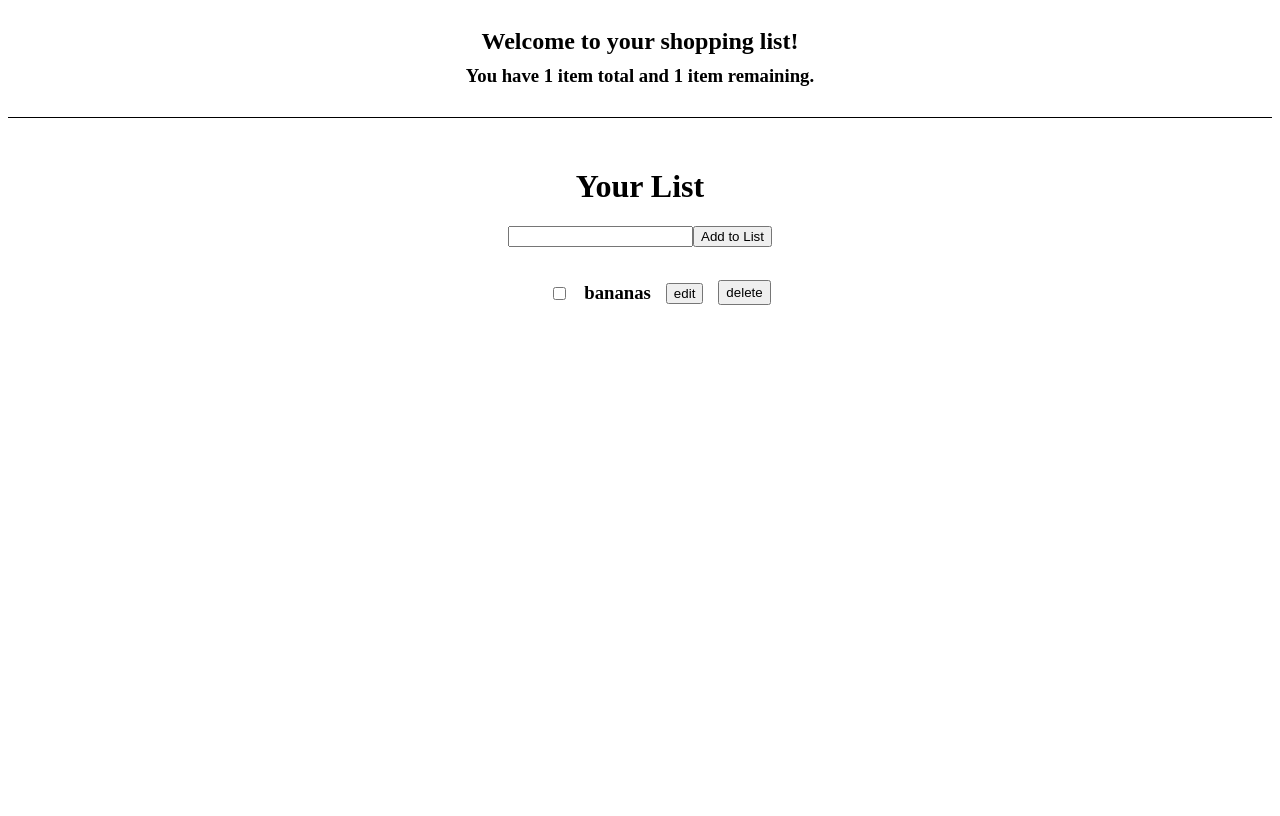
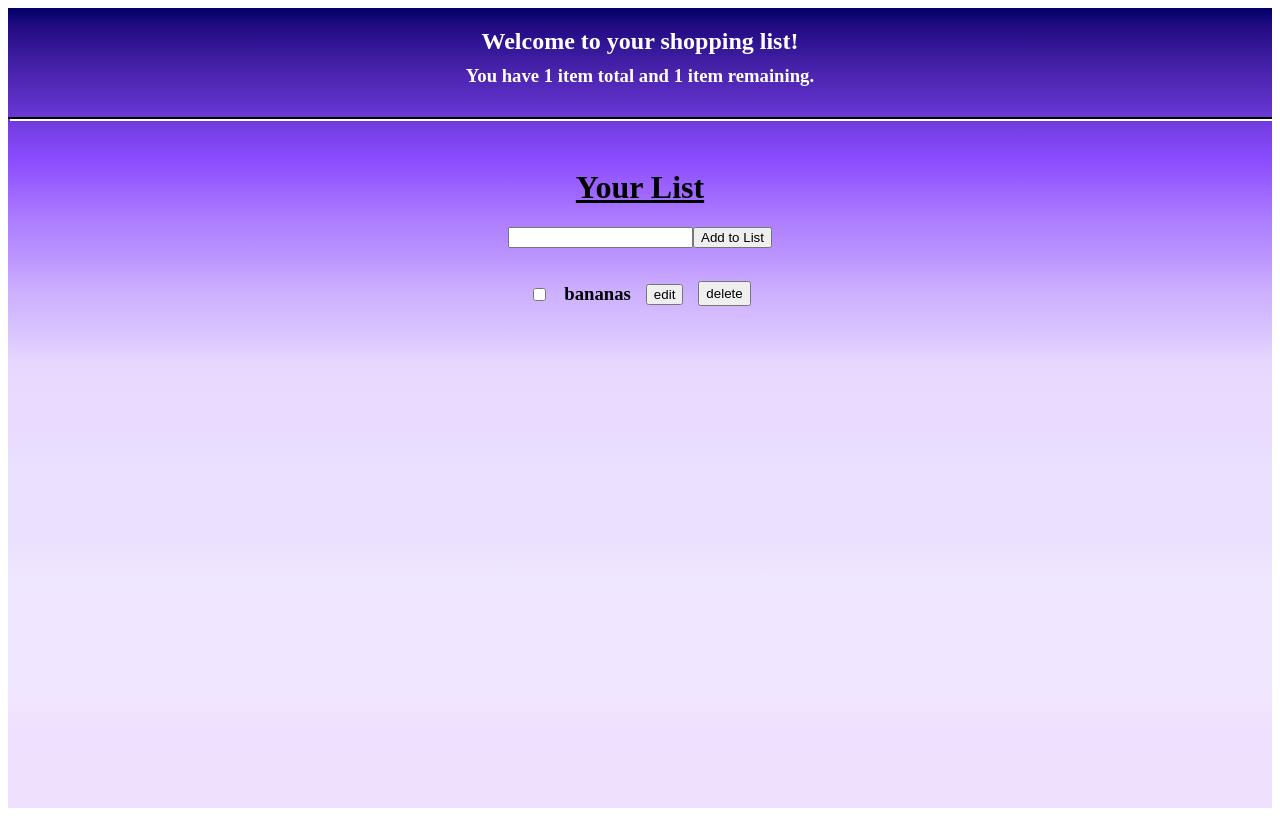
Before and after one commit to mary-martinez/adv-react-shopping-list, a React app: page / in a window 1280 px wide. Built offline with nearby package versions, Linux system fonts and the light colour scheme.

Commit message:
some additional styling, including background and some text shadows

```diff
--- /dev/null
+++ b/src/App.css
@@ -0,0 +1,31 @@
+.app {
+  height: 100vh;
+  background-image: linear-gradient(
+  180deg,
+  hsl(240deg 100% 20%) 0%,
+  hsl(251deg 86% 27%) 2%,
+  hsl(254deg 74% 34%) 5%,
+  hsl(257deg 66% 41%) 8%,
+  hsl(258deg 61% 49%) 12%,
+  hsl(260deg 76% 57%) 15%,
+  hsl(261deg 100% 65%) 19%,
+  hsl(262deg 100% 70%) 23%,
+  hsl(262deg 100% 75%) 27%,
+  hsl(262deg 100% 79%) 31%,
+  hsl(262deg 100% 84%) 35%,
+  hsl(262deg 100% 88%) 40%,
+  hsl(262deg 100% 92%) 44%,
+  hsl(262deg 100% 93%) 49%,
+  hsl(262deg 100% 93%) 53%,
+  hsl(262deg 100% 94%) 58%,
+  hsl(262deg 100% 94%) 62%,
+  hsl(262deg 100% 94%) 67%,
+  hsl(262deg 100% 95%) 71%,
+  hsl(264deg 100% 95%) 76%,
+  hsl(265deg 100% 95%) 81%,
+  hsl(267deg 100% 95%) 86%,
+  hsl(268deg 100% 94%) 90%,
+  hsl(270deg 100% 94%) 95%,
+  hsl(271deg 100% 94%) 100%
+);
+}
--- a/src/App.jsx
+++ b/src/App.jsx
@@ -1,14 +1,15 @@
 import Header from './components/Header';
 import { ListProvider } from './context/ListContext';
 import List from './views/List';
+import styles from './App.css';
 
 export default function App() {
   return (
-    <>
+    <div className={styles.app}>
       <ListProvider>
         <Header />
         <List />
       </ListProvider>
-    </>
+    </div>
   );
 }
--- a/src/components/Header.jsx
+++ b/src/components/Header.jsx
@@ -21,7 +21,10 @@ export default function Header() {
         display: 'flex',
         flexDirection: 'column',
         alignItems: 'center',
-        borderBottom: '1px solid black',
+        borderBottom: '2px solid black',
+        boxShadow: '2px 2px white',
+        color: 'white',
+        textShadow: '2px 2px hsla(0, 0, 0, 0.5)',
       }}
     >
       <h2 style={{ marginBottom: '5px' }}>Welcome to your shopping list!</h2>
--- a/src/views/List.jsx
+++ b/src/views/List.jsx
@@ -14,7 +14,14 @@ export default function List() {
 
   return (
     <div style={{ textAlign: 'center' }}>
-      <h1 style={{ marginTop: '50px' }}>Your List</h1>
+      <h1
+        style={{
+          marginTop: '50px',
+          textDecoration: 'underline',
+        }}
+      >
+        Your List
+      </h1>
       <Input />
       <ul
         style={{
@@ -22,6 +29,7 @@ export default function List() {
           flexDirection: 'column',
           listStyle: 'none',
           alignItems: 'center',
+          paddingLeft: '0px',
         }}
       >
         {state.map((item) => (
```
